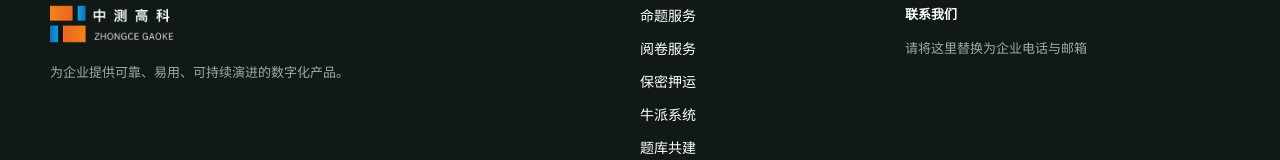
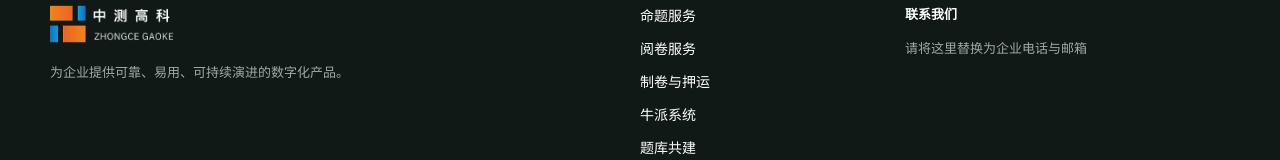
Before and after one commit to 763606865/zcyp-landing-hub, a Nuxt app: page /contact in a window 1280 px wide. Shown: the part 1024-1184 px from the top of the page. Built offline with nearby package versions, Linux system fonts and the light colour scheme.

Commit message:
fix:保密押运修改为制卷与押运

```diff
--- a/app/components/SiteFooter.vue
+++ b/app/components/SiteFooter.vue
@@ -10,7 +10,7 @@
         <!-- <NuxtLink to="/hr">HR事务所</NuxtLink> -->
         <!-- <NuxtLink to="/aiproposition">命题服务</NuxtLink> -->
         <NuxtLink to="/marking">阅卷服务</NuxtLink>
-        <NuxtLink to="/escort">保密押运</NuxtLink>
+        <NuxtLink to="/escort">制卷与押运</NuxtLink>
         <NuxtLink to="/niupai">牛派系统</NuxtLink>
         <NuxtLink to="/questionBank">题库共建</NuxtLink>
         <NuxtLink to="/question">题库系统</NuxtLink>
--- a/app/components/SiteHeader.vue
+++ b/app/components/SiteHeader.vue
@@ -28,7 +28,7 @@ const contactRoute = computed(() => {
 const primaryNav = [
   { to: '/', label: '命题服务' },
   { to: '/marking', label: '阅卷服务' },
-  { to: '/escort', label: '保密押运' },
+  { to: '/escort', label: '制卷与押运' },
   { to: '/niupai', label: '牛派系统' },
   { to: '/questionBank', label: '题库共建' },
   { to: '/question', label: '题库系统' },
--- a/app/pages/contact.vue
+++ b/app/pages/contact.vue
@@ -10,7 +10,7 @@ const products = [
   { value: 1 as ProductValue, label: 'HR事务所' },
   { value: 2 as ProductValue, label: '命题服务' },
   { value: 3 as ProductValue, label: '阅卷服务' },
-  { value: 4 as ProductValue, label: '保密押运' },
+  { value: 4 as ProductValue, label: '制卷与押运' },
   { value: 5 as ProductValue, label: '牛派系统' },
   { value: 6 as ProductValue, label: '题库共建' },
   { value: 7 as ProductValue, label: '题库系统' },
```
